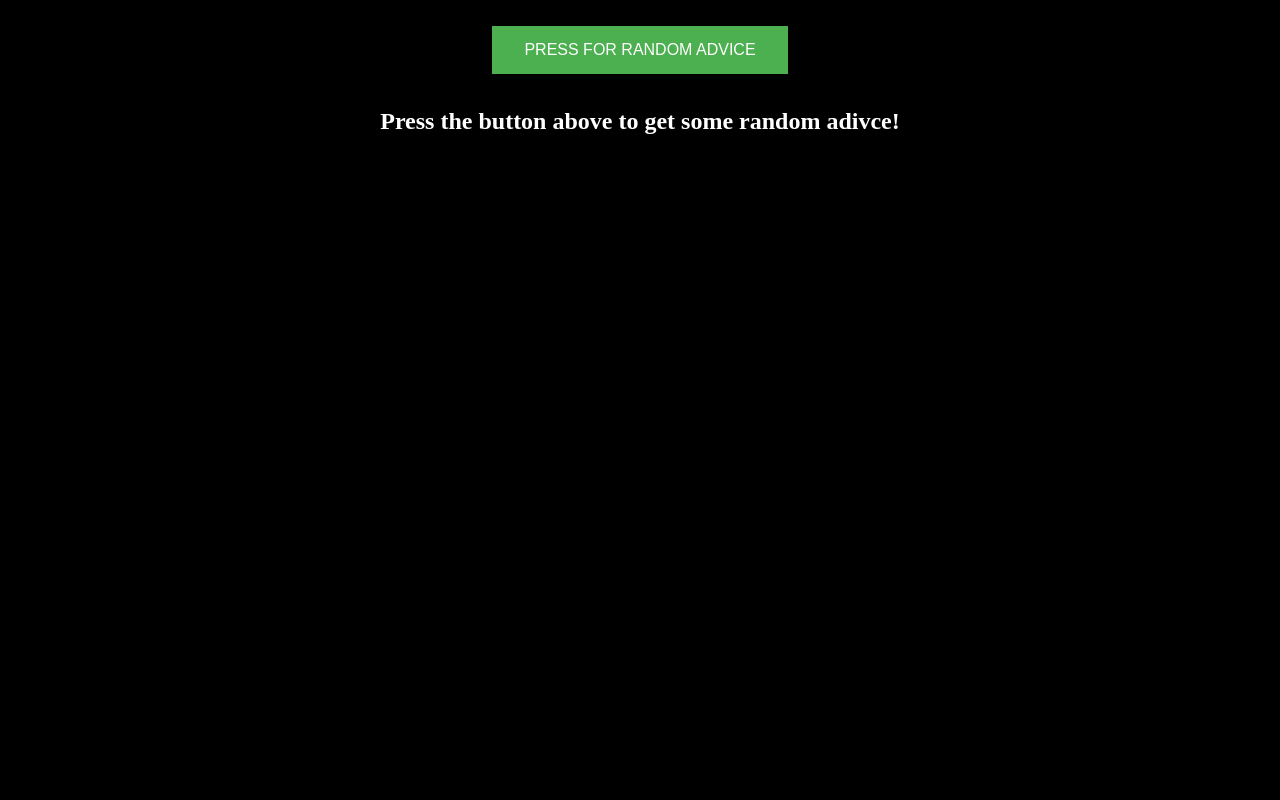
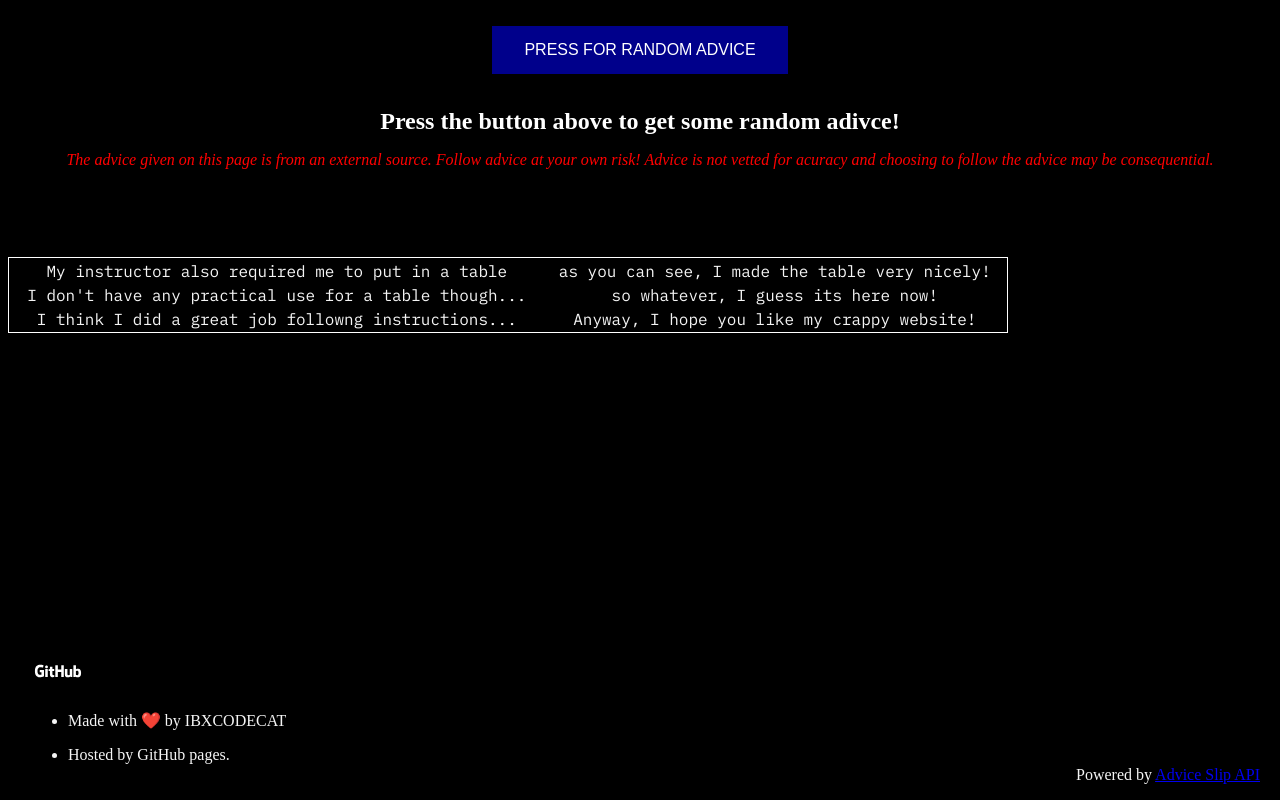
Before and after one commit to OLD-itdev160-sp2023/MATC_AdviceSlipProject, a plain HTML site: page index.html in a window 1280 px wide. Drawn offline with Linux system fonts and the light colour scheme.

Commit message:
Finish project

```diff
--- a/index.html
+++ b/index.html
@@ -1,23 +1,63 @@
 <!DOCTYPE html>
 
-<html>
+<html lang="en-us">
     <head>
         <title>Get Random Advice!</title>
+
+        <meta charset="UTF-8">
+        <meta name="viewport" content="width=device-width, initial-scale=1.0">
+        <meta http-equiv="X-UA-Compatible" content="IE=edge">
+
         <link rel="stylesheet" href="./styles/main.css">
         <script src="./scripts/web.js"></script>
     </head>
 
     <header>
-        <br>
+        <br/>
         <button class="button" onclick="GetAdvice()">PRESS FOR RANDOM ADVICE</button>
-    </header>
-    <main>
         <br/>
         <strong>
             <h1 class="result" id="result">Press the button above to get some random adivce!</h1>
         </strong>
-       </main>
+    </header>
+    <main>
+        <p class="disclaimer">
+            The advice given on this page is from an external source. Follow advice at your own risk! Advice is not vetted for acuracy and choosing to follow the advice may be consequential.
+        </p>
+    </main>
+    <br/>
+    <br/>
+    <br/>
+    <br/>
+
+    <table>
+        <tr>
+            <td>My instructor also required me to put in a table</td>
+            <td>as you can see, I made the table very nicely!</td>
+        </tr>
+        <tr>
+            <td>I don't have any practical use for a table though...</td>
+            <td>so whatever, I guess its here now!</td>
+        </tr>
+        <tr>
+            <td>I think I did a great job followng instructions...</td>
+            <td>Anyway, I hope you like my crappy website!</td>
+        </tr>
+    </table>
     <footer>
-
+        <div class="credits">
+            <a href="https://github.com/ibxcodecat">
+                <img src="./assets/GitHub-Mark.svg" alt="" class="logo">
+            </a>
+            <ul>
+                <li>
+                    <p class="credits">Made with ❤️ by IBXCODECAT</p>
+                </li>
+                <li>
+                    <p class="credits">Hosted by GitHub pages.</p>
+                </li>
+            </ul>
+        </div>
+        <p class="attribution">Powered by <a href="https://api.adviceslip.com/">Advice Slip API</a></p>
     </footer>
 </html>
--- a/styles/main.css
+++ b/styles/main.css
@@ -1,3 +1,5 @@
+@import url('https://fonts.googleapis.com/css?family=IBM+Plex+Mono&display=swap');
+
 body {
     background-color: black;
     color: whitesmoke;
@@ -7,8 +9,8 @@ body {
 .button {
     margin: 0 auto;
     display: block;
-    background-color: #4CAF50;
-    border: none;
+    background-color: darkblue;
+    border: 1px;
     color: white;
     padding: 15px 32px;
     text-align: center;
@@ -22,3 +24,40 @@ body {
     font-size:  x-large;
     text-align: center;
 }
+
+p.disclaimer {
+    color: red;
+    font-style: italic;
+    text-align: center;
+}
+
+table, tr{
+    position: relative;
+    border: 1px solid;
+    border-color: white;
+    width: 1000px;
+    align-content: center;
+    text-align: center;
+    font-family: 'IBM Plex Mono', 'Gill Sans', 'Gill Sans MT', 'Trebuchet MS', sans-serif;
+}
+
+img.logo {
+    height: 5%;
+    width: 5%;
+    padding-left: -20px;
+}
+
+div.credits {
+    position: fixed;
+    bottom: 0;
+    right: 1;
+    padding-left: 20px;
+    padding-bottom: 20px;
+}
+
+p.attribution {
+    position: fixed;
+    bottom: 0;
+    right: 0;
+    padding-right: 20px;
+}
```
Also changed, not shown: assets/GitHub-Mark.svg (added).
